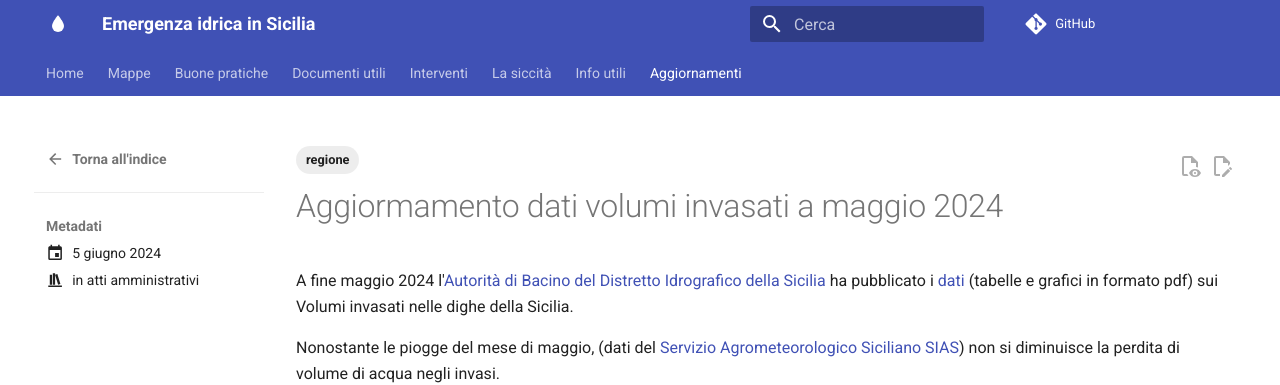
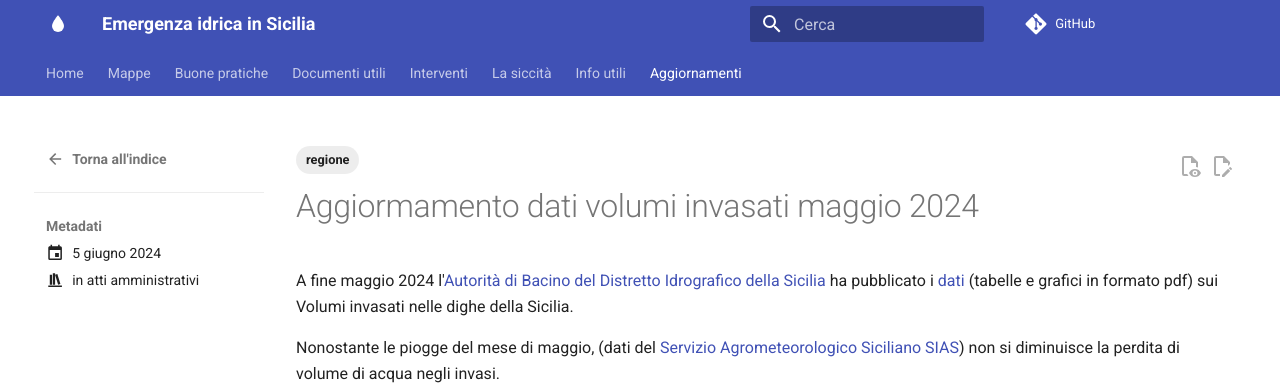
Before and after one commit to opendatasicilia/emergenza-idrica-sicilia, an MkDocs documentation site: the page built from docs/aggiornamenti/articoli/annuncio/invasi_maggio_2024/index.md, in a window 1280 px wide and 900 px high. Shown: the top 385 px of the window. Built offline with MkDocs 1.6.1 and Material for MkDocs 9.7.7, drawn with Linux system fonts in a browser that asks for light colours; comment, search, counter and statistics services are not loaded.

```diff
--- a/docs/aggiornamenti/articoli/annuncio/invasi_maggio_2024/index.md
+++ b/docs/aggiornamenti/articoli/annuncio/invasi_maggio_2024/index.md
@@ -10,7 +10,7 @@ tags:
   - regione
 ---
 
-# Aggiormamento dati volumi invasati a maggio 2024
+# Aggiormamento dati volumi invasati maggio 2024
 
 A fine maggio 2024 l'[Autorità di Bacino del Distretto Idrografico della Sicilia](https://www.regione.sicilia.it/istituzioni/regione/strutture-regionali/presidenza-regione/autorita-bacino-distretto-idrografico-sicilia) ha pubblicato i [dati](https://www.regione.sicilia.it/istituzioni/regione/strutture-regionali/presidenza-regione/autorita-bacino-distretto-idrografico-sicilia/volumi-invasi-anno-2024) (tabelle e grafici in formato pdf) sui Volumi invasati nelle dighe della Sicilia. <br>
 
```
